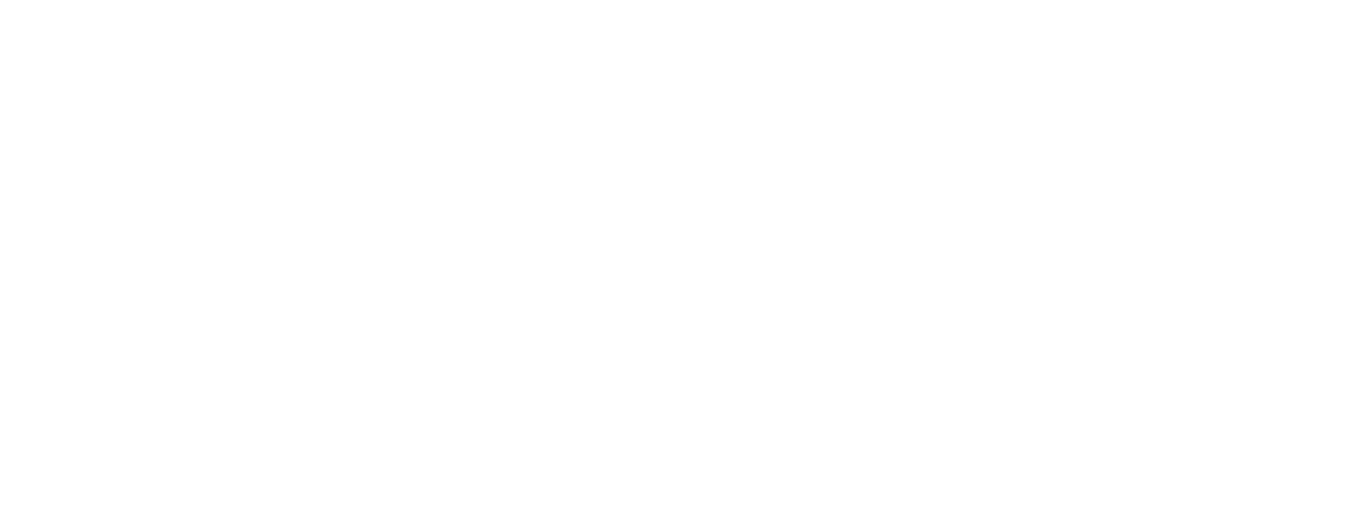
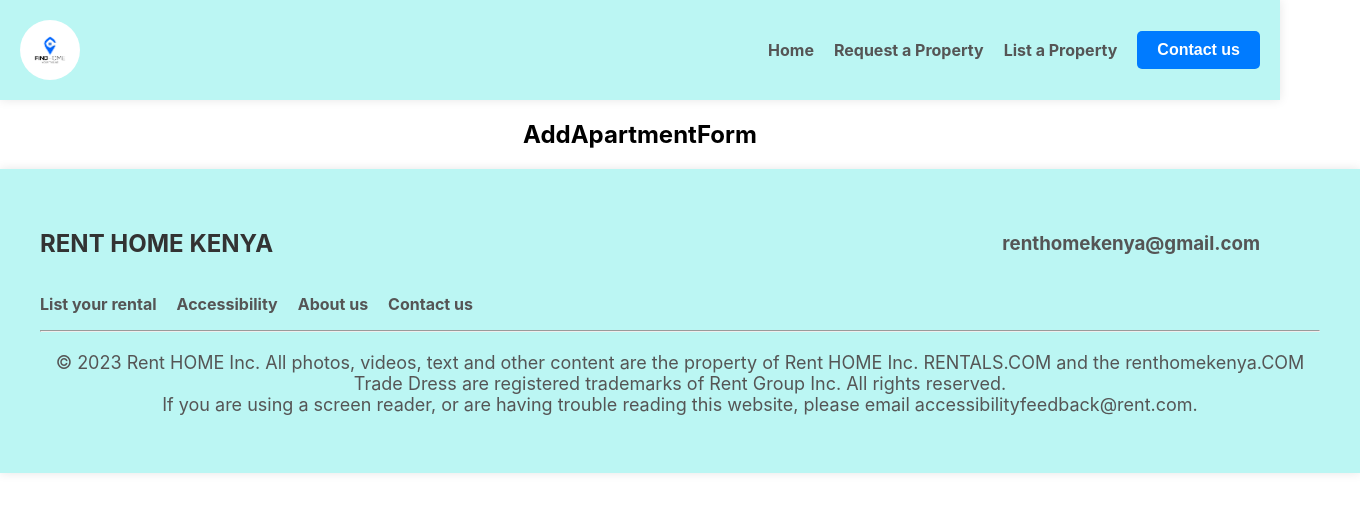
Before and after one commit to VictorMurithi/online-rental-housing-system, a React (Create React App) app in the folder frontend/: page /add-apartment in a window 1280 px wide. Before the commit this address had no page. Shown: the top 512 px of the page, 1360 px wide, since content can reach past the window. Built offline with nearby package versions, Linux system fonts and the light colour scheme.

Commit message:
added addapartment pages and styling

```diff
--- a/frontend/src/App.js
+++ b/frontend/src/App.js
@@ -6,6 +6,7 @@
 import Signup from './components/Signup';
 import CountiesComponent from './pages/Counties';
 import Apartments from './components/Apartments';
+import AddApartmentForm from './components/AddApartmentForm';
 
 function App() {
   return (
@@ -16,6 +17,7 @@
         <Route path="/dashboard" element={<Dashboard/>} />
         <Route path="/counties" element={<CountiesComponent/>} />
         <Route path="/counties/:county/apartments" element={<Apartments/>} />
+        <Route path ="/add-apartment" element={<AddApartmentForm/>} />
       </Routes>
     </Router>
   );
--- /dev/null
+++ b/frontend/src/components/AddApartmentForm.js
@@ -0,0 +1,15 @@
+import React from "react";
+import "../App.css";
+import Navbar from "../layout/Navbar";
+import Footer from "../layout/Footer";
+
+
+export default function AddApartmentForm() {
+    return (
+        <div>
+            <Navbar/>
+            <h1>AddApartmentForm</h1>
+            <Footer/>
+        </div>
+    );
+}
--- a/frontend/src/layout/Landing.js
+++ b/frontend/src/layout/Landing.js
@@ -9,6 +9,10 @@
 
   const handleStartSearch = () => {
     navigate("/counties");
+  };
+
+  const handleAddListing = () => {
+    navigate("/add-apartment");
   };
 
   return (
@@ -46,7 +50,7 @@
                 Post your rental property in minutes to reach millions of
                 potential renters.
               </p>
-              <button>Add Listing</button>
+              <button onClick={handleAddListing}>Add Listing</button>
             </div>
           </div>
         </div>
```
Also changed, not shown: frontend/src/pages/AddApartment.js (added, +15 -0 lines).
